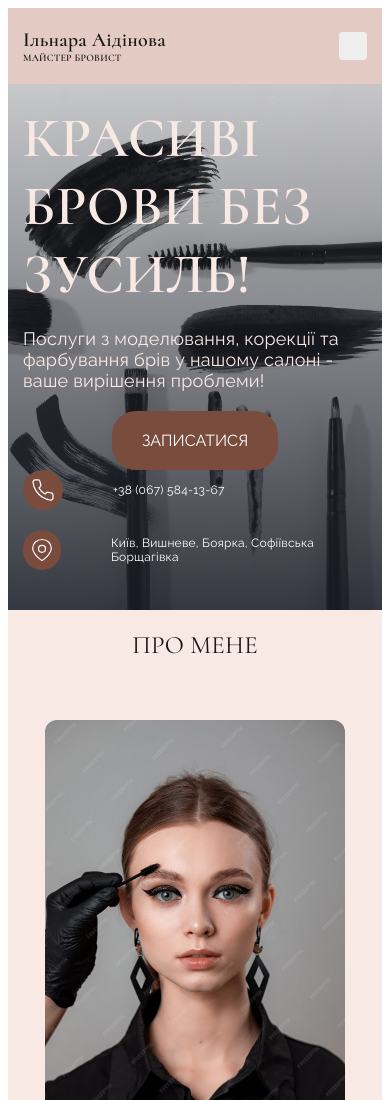
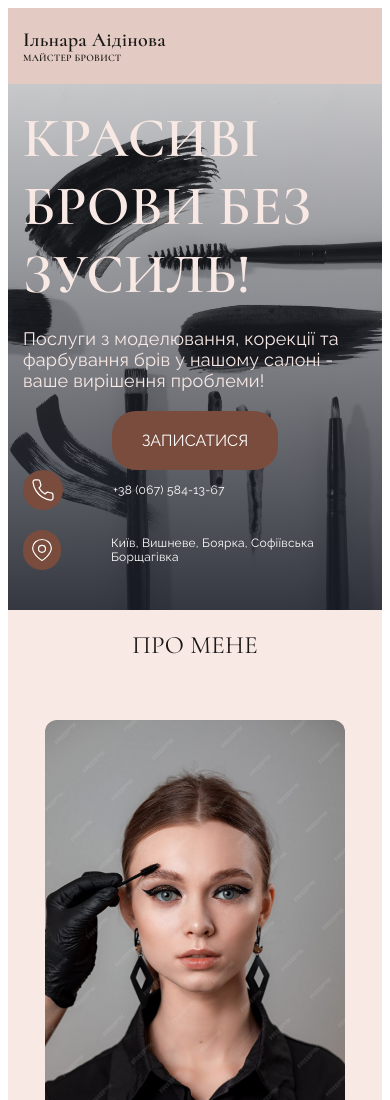
Before and after one commit to kgonchuk/Eyelashes, a website: page index.html in a window 390 px wide. Shown: the top 1100 px of the page. Drawn offline with nearby package versions, Linux system fonts and the light colour scheme; files whose address does not match are found by name.

Commit message:
added transparent

```diff
--- a/css/style.css
+++ b/css/style.css
@@ -112,7 +112,7 @@ a {
 
 /* ========mobile header====== */
 .header-mobile-menu-open {
-  /* background-color: transparent; */
+  background-color: transparent;
   padding: 0;
   line-height: 0;
   border: 0;
```
